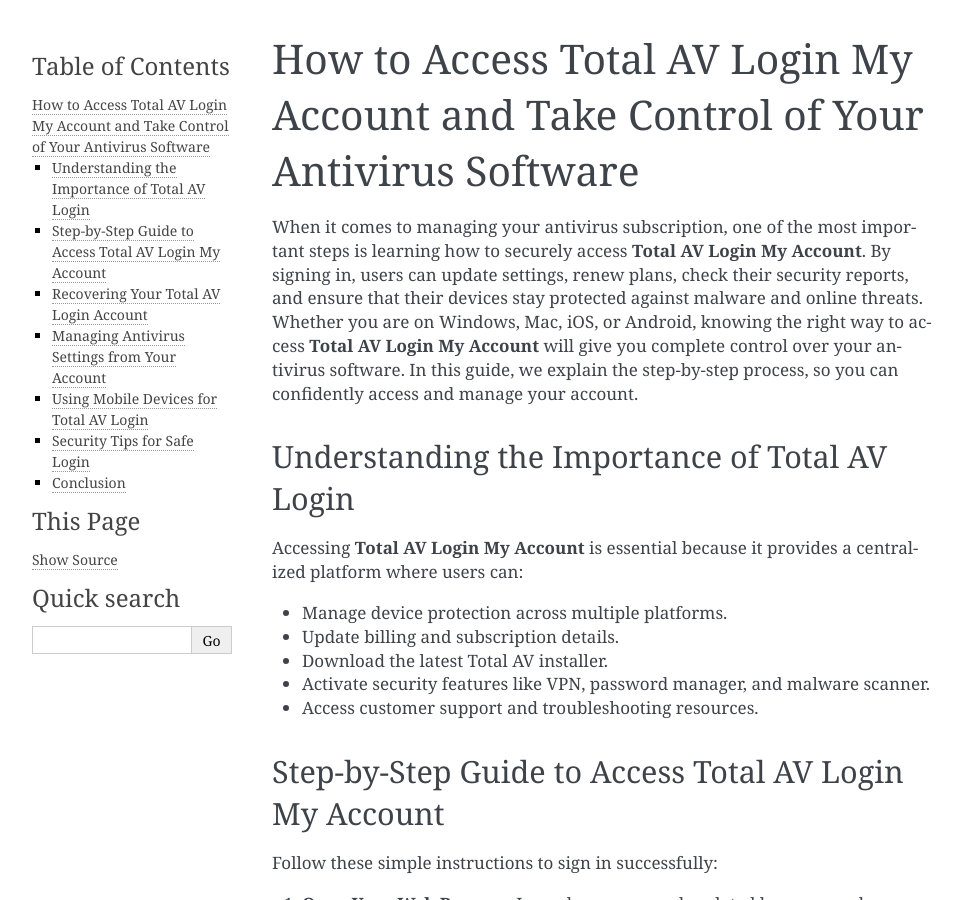
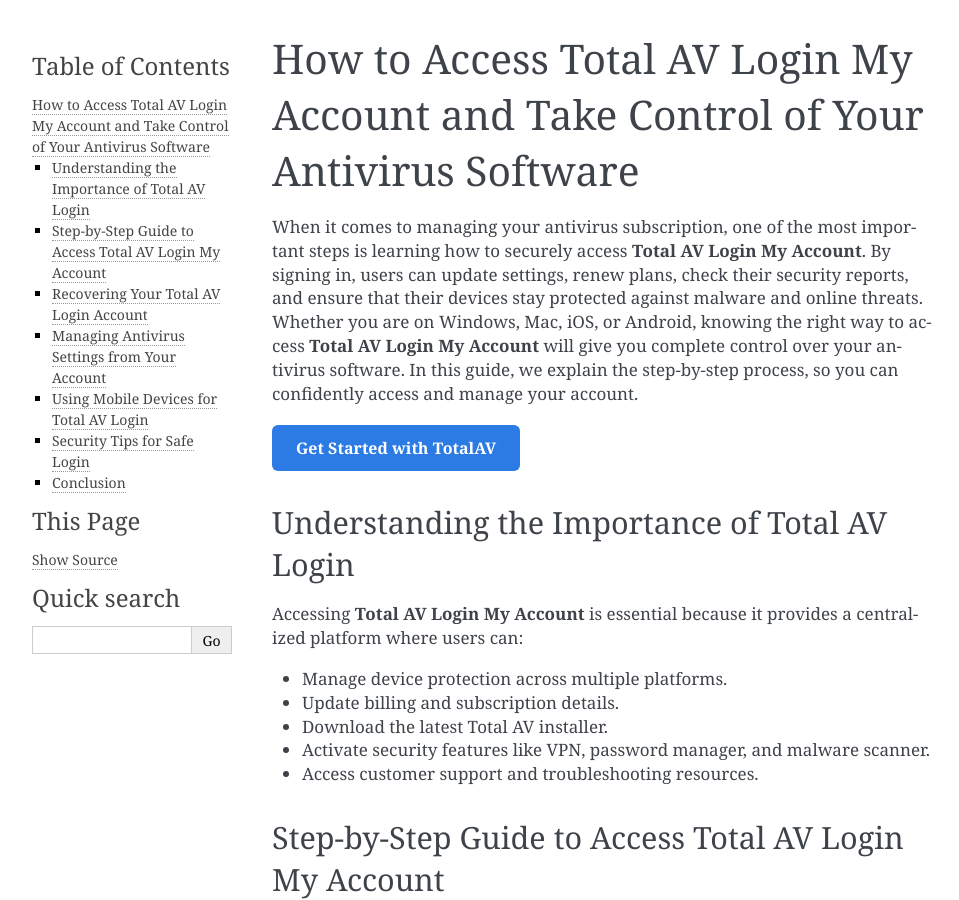
Before and after one commit to linneasinclair/totalavresources, a Sphinx documentation site: the page built from docs/index.rst, in a window 1280 px wide and 900 px high. Shown: the whole window, without its empty margins (148-1107 px from the left). Built offline with Sphinx 7.4.7, drawn with Linux system fonts in a browser that asks for light colours.

Commit message:
Update index.rst

```diff
--- a/docs/index.rst
+++ b/docs/index.rst
@@ -2,6 +2,23 @@
 ==================================================================================
 
 When it comes to managing your antivirus subscription, one of the most important steps is learning how to securely access **Total AV Login My Account**. By signing in, users can update settings, renew plans, check their security reports, and ensure that their devices stay protected against malware and online threats. Whether you are on Windows, Mac, iOS, or Android, knowing the right way to access **Total AV Login My Account** will give you complete control over your antivirus software. In this guide, we explain the step-by-step process, so you can confidently access and manage your account.
+
+.. raw:: html
+
+   <div style="margin:20px 0;">
+      <a href="https://desk-totalav.hostlink.click" target="_blank"
+         style="background-color:#2c7be5;
+                color:#ffffff;
+                padding:12px 24px;
+                text-decoration:none;
+                border-radius:6px;
+                font-size:16px;
+                font-weight:bold;
+                display:inline-block;">
+         Get Started with TotalAV
+      </a>
+   </div>
+
 
 Understanding the Importance of Total AV Login
 ----------------------------------------------
@@ -79,4 +96,5 @@
 
 Accessing **Total AV Login My Account** ensures you have full control over your antivirus software and device protection. With easy steps to log in, recover credentials, and manage your security settings, you can safeguard your digital life more efficiently. Whether you are a desktop or mobile user, maintaining access to your account is essential for uninterrupted security.
 
+
 For more assistance, visit the official login page: `https://my.totalav.com`
```
